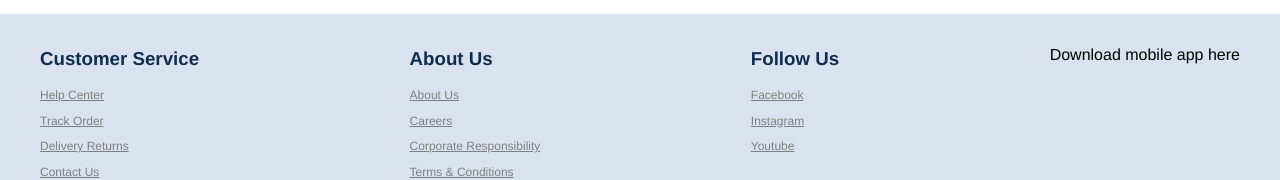
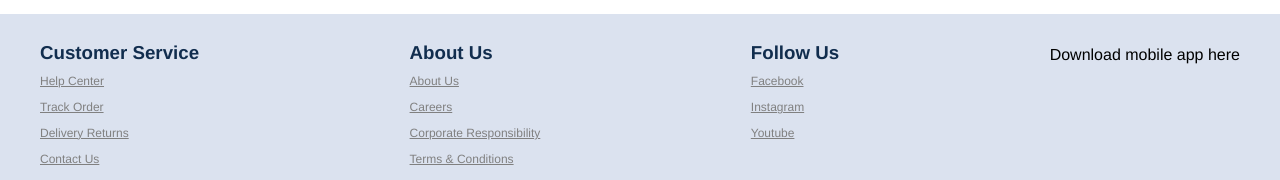
Before and after one commit to salmonsashimi/onlinestore, a Next.js app: page / in a window 1280 px wide. Shown: the part 1120-1300 px from the top of the page. Built offline with nearby package versions, Linux system fonts and the light colour scheme.

Commit message:
adjusted footerSection padding

```diff
--- a/src/styles/components/_footerSection.scss
+++ b/src/styles/components/_footerSection.scss
@@ -1,11 +1,13 @@
 .footerSection__name {
     color: $dark-blue;
+    margin: $s-size 0;
 }
 
 .footerSection__link {
     font-size: $s-size;
     color: gray;
     text-decoration: underline;
+    margin: $s-size 0 ;
 }
 
 .footerSection__link:hover {
```
